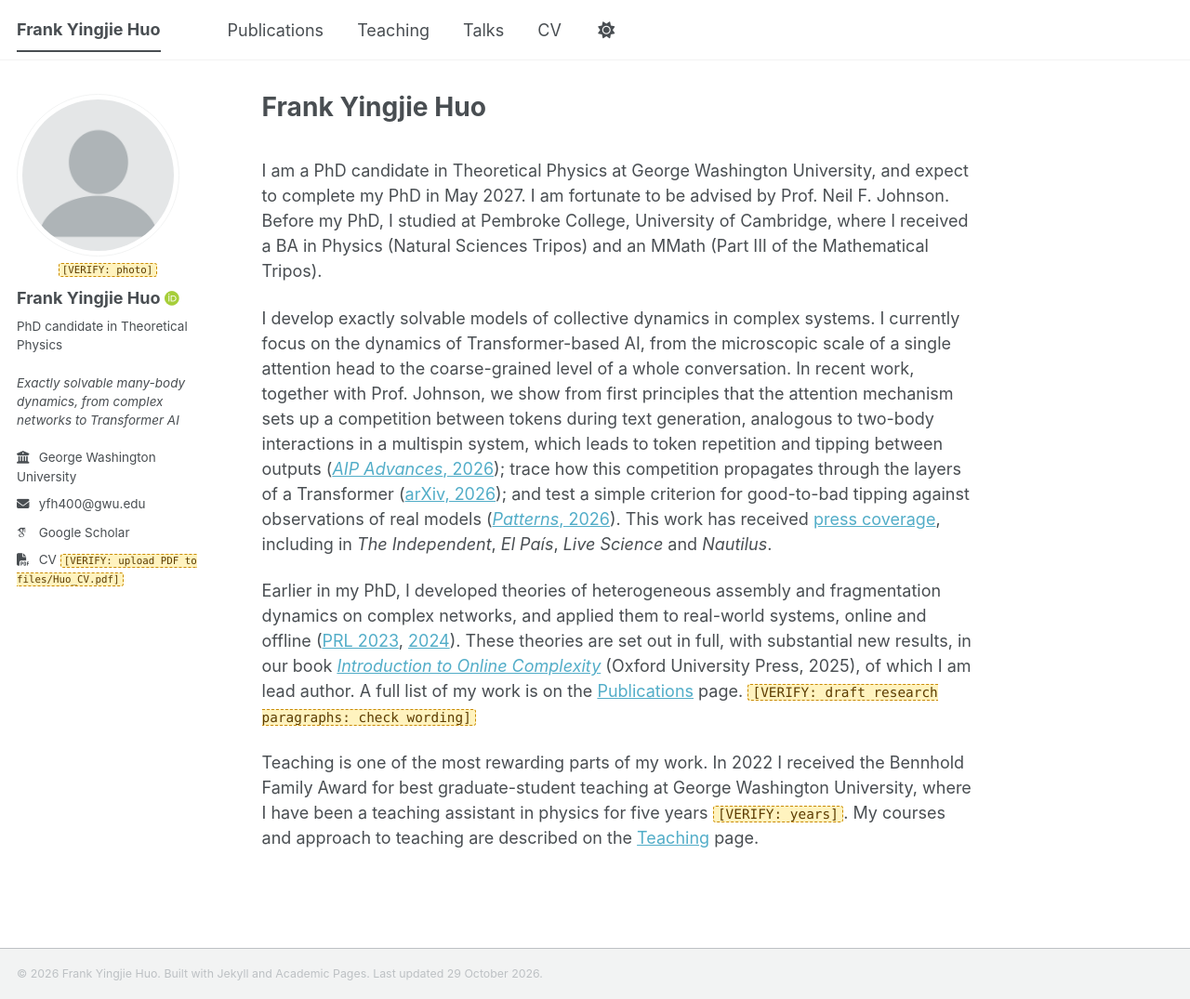
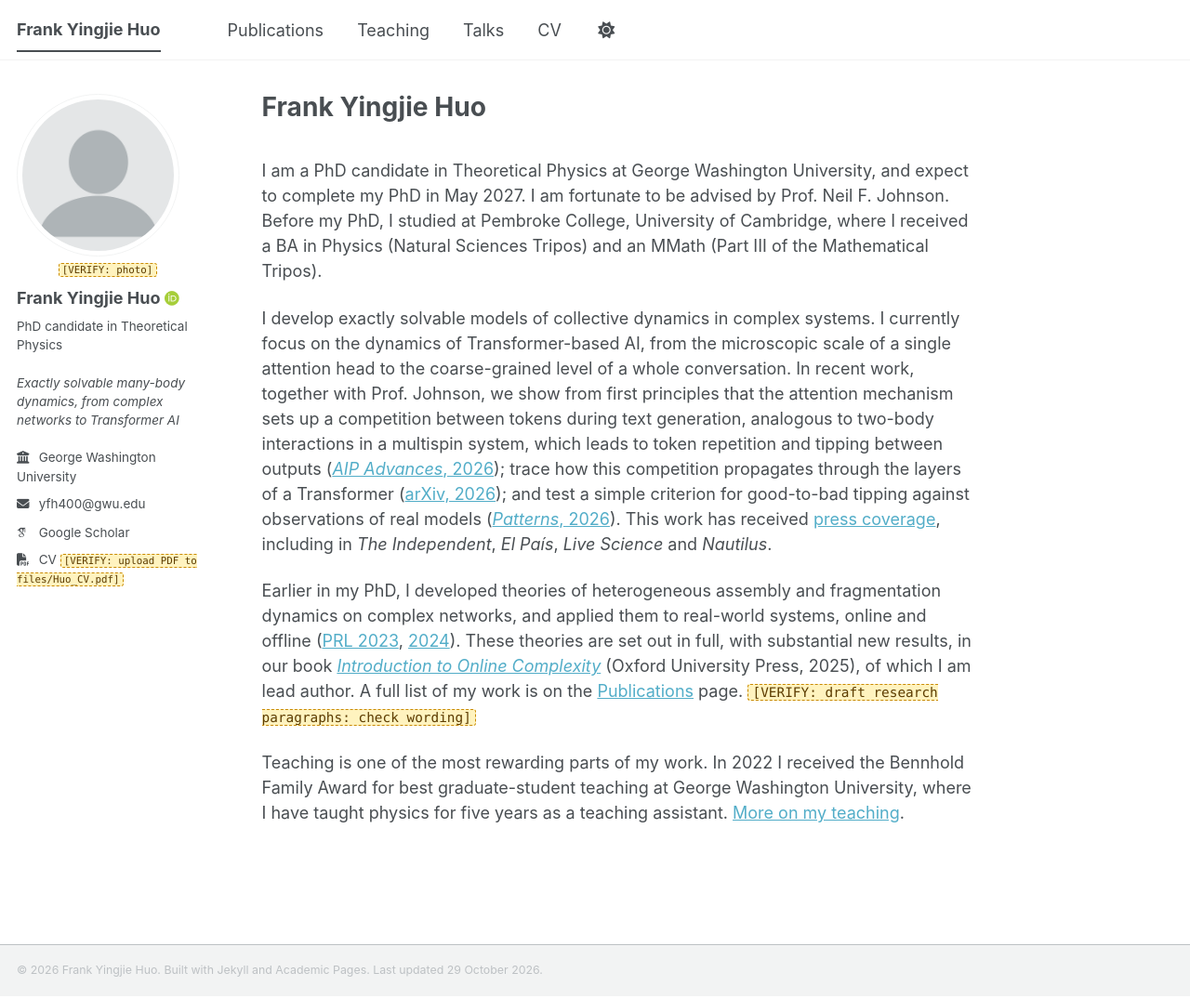
Before and after one commit to FrankHuo-217/huo.github.io, a Jekyll site: the page built from _pages/about.md, in a window 1280 px wide and 1075 px high. Shown: the whole window at 93% size. Built offline with Jekyll 4.4.1, drawn with Linux system fonts in a browser that asks for light colours; some web fonts are replaced; a script bundle is joined from its source files by our own code.

Commit message:
Tighten the home page teaching paragraph
Say "taught physics for five years as a teaching assistant", drop the
years placeholder from the home page, and end with a "More on my
teaching" link.

Co-Authored-By: Claude Opus 5.5 <noreply@anthropic.com>
Claude-Session: https://claude.ai/code/session_01EX1ohUgYjPPjqdCJmoT8XW

```diff
--- a/_pages/about.md
+++ b/_pages/about.md
@@ -22,4 +22,4 @@ I develop exactly solvable models of collective dynamics in complex systems. I c
 
 Earlier in my PhD, I developed theories of heterogeneous assembly and fragmentation dynamics on complex networks, and applied them to real-world systems, online and offline ([PRL 2023](https://doi.org/10.1103/PhysRevLett.130.237401), [2024](https://doi.org/10.1103/PhysRevLett.133.247401)). These theories are set out in full, with substantial new results, in our book [*Introduction to Online Complexity*](https://global.oup.com/academic/product/introduction-to-online-complexity-9780198921011) (Oxford University Press, 2025), of which I am lead author. A full list of my work is on the [Publications]({{ "/publications/" | relative_url }}) page. {% include verify.html note="draft research paragraphs: check wording" %}
 
-Teaching is one of the most rewarding parts of my work. In 2022 I received the Bennhold Family Award for best graduate-student teaching at George Washington University, where I have been a teaching assistant in physics for five years {% include verify.html note="years" %}. My courses and approach to teaching are described on the [Teaching]({{ "/teaching/" | relative_url }}) page.
+Teaching is one of the most rewarding parts of my work. In 2022 I received the Bennhold Family Award for best graduate-student teaching at George Washington University, where I have taught physics for five years as a teaching assistant. [More on my teaching]({{ "/teaching/" | relative_url }}).
```
Also changed, not shown: README.md (+1 -1 lines).
